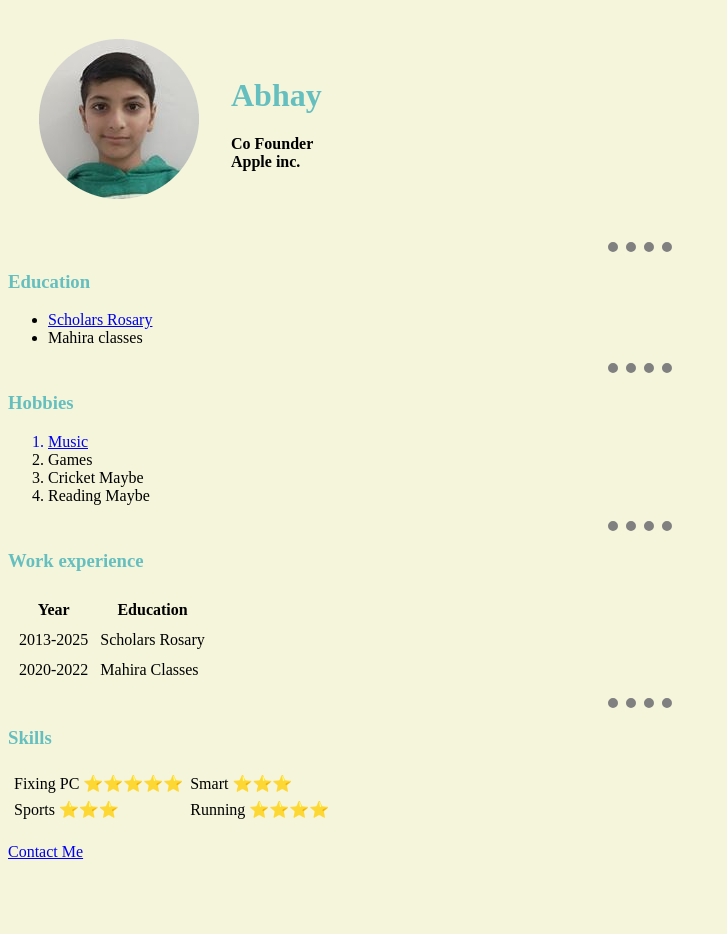
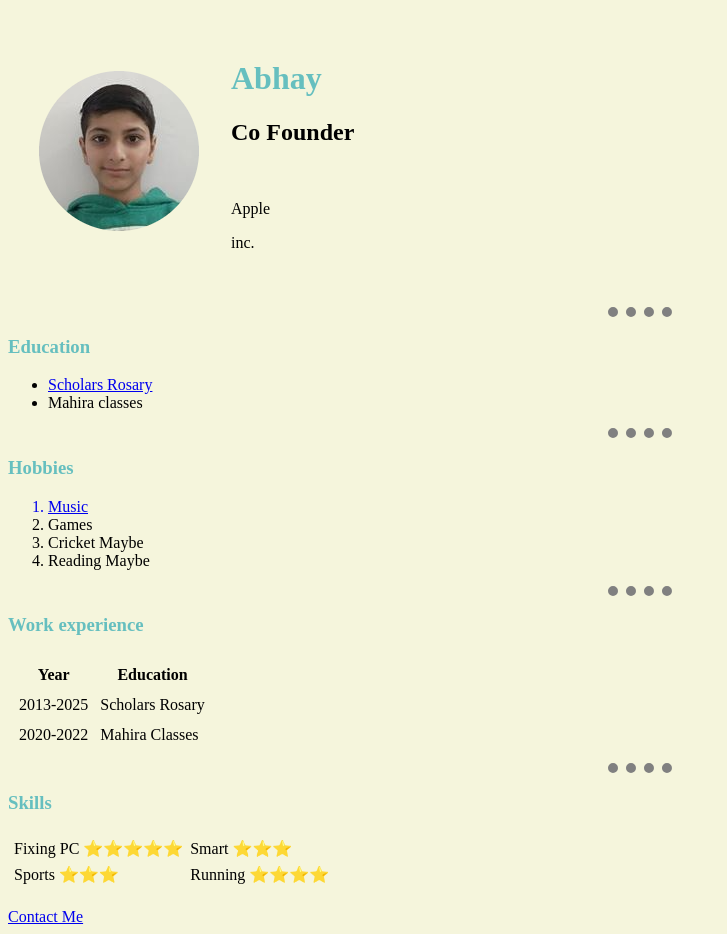
Before and after one commit to PWW5136/cv, a plain HTML site: page index.html in a window 1280 px wide. Shown: the whole page, without its empty margins (0-727 px from the left). Before the commit the page ends 869 px from the top, so only its background shows below. Drawn offline with Linux system fonts and the light colour scheme.

Commit message:
Update index.html

```diff
--- a/index.html
+++ b/index.html
@@ -11,9 +11,9 @@
                 <img src="Molad.png" alt="molad-img"></a>
             </td>
             <td><h1>Abhay</h1>
-                <p style="font-family: futura;"><strong>Co Founder<br> Apple inc.<br>
+                <p style="font-family: futura;"><strong><h2>Co Founder</h2>    </strong><br> <p style="font-color: white;">Apple</p> inc.<br>
 
-            </strong></p></td>
+           </p></td>
         </tr>
     </table>
     <hr>
```
